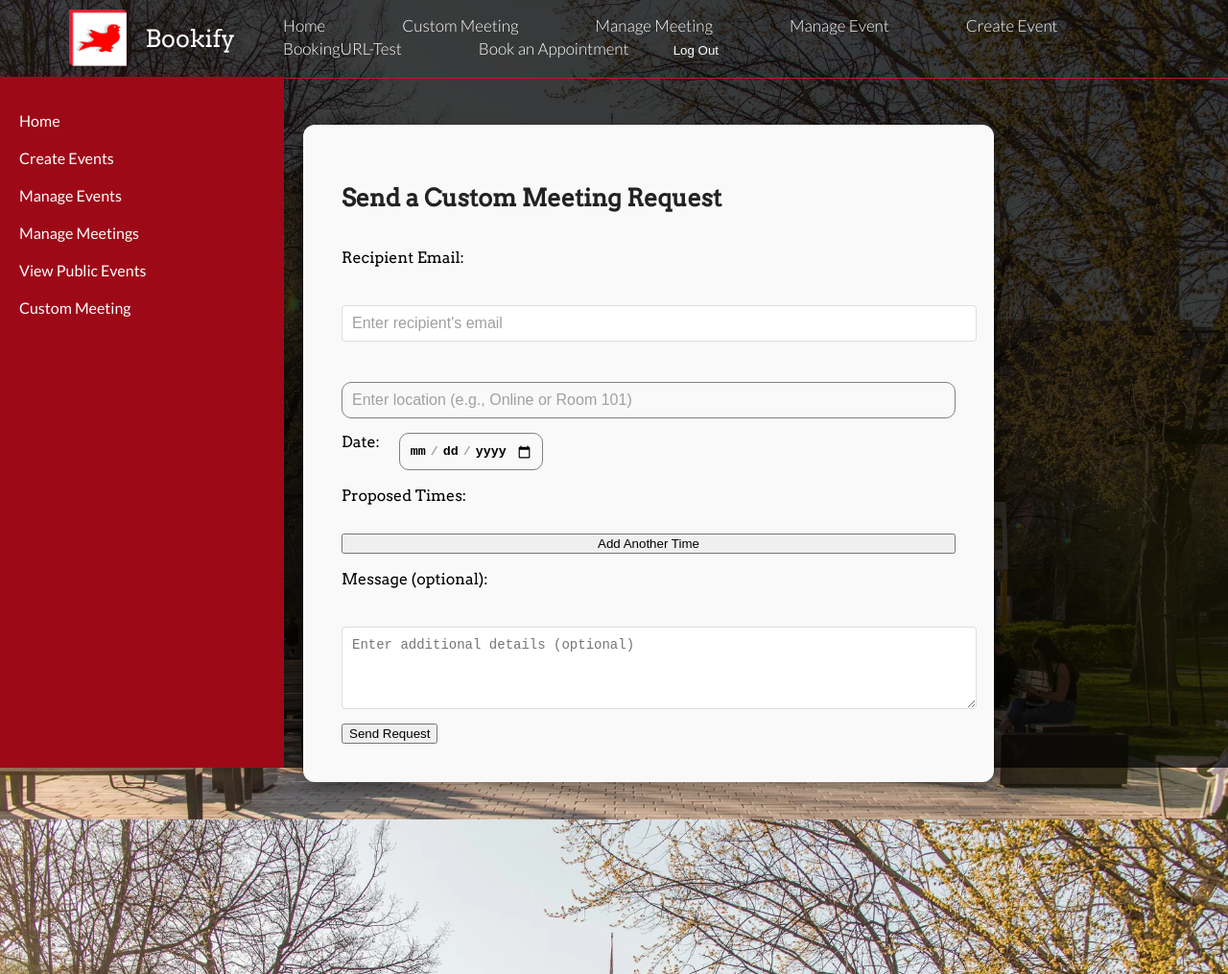
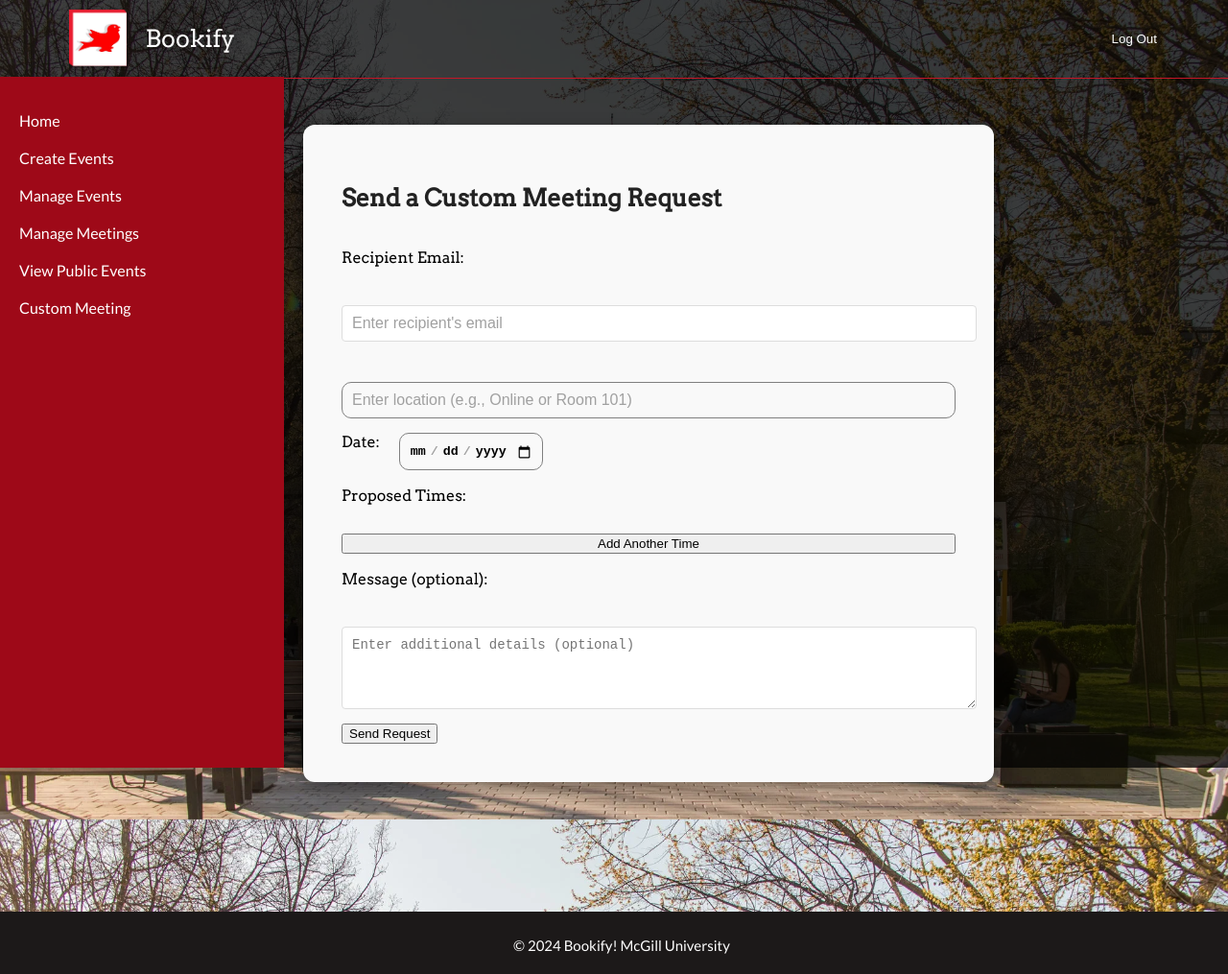
Before and after one commit to andretandoc/bookify, a React (Vite) app in the folder client/: page /CustomMeeting in a window 1280 px wide. Shown: the top 1015 px of the page at 96% size. Built offline with nearby package versions, Linux system fonts and the light colour scheme; sample sign-in values are in the browser's storage.

Commit message:
footer on all pages

```diff
--- a/client/src/components/Header.jsx
+++ b/client/src/components/Header.jsx
@@ -56,33 +56,6 @@ function Header({ isLoggedIn, onLogout }) {
           ref = {navbarRef} >
           {isLoggedIn ? (
             <>
-              <div className = "nav-item">
-                <Link to = "/MemberPage">Home</Link>
-              </div>
-
-              <div className = "nav-item">
-                <Link to = "/CustomMeeting">Custom Meeting</Link>
-              </div>
-
-              <div className = "nav-item">
-                <Link to = "/ManageBooking">Manage Meeting</Link>
-              </div>
-
-              <div className = "nav-item">
-                <Link to = "/ManageEvent">Manage Event</Link>
-              </div>
-
-              <div className = "nav-item">
-                <Link to = "/CreateEvent">Create Event</Link>
-              </div>
-
-              <div className = "nav-item">
-                <Link to = "/URLTest">BookingURL-Test</Link>
-              </div>
-
-              <div className = "nav-item">
-                <Link to = "/FullEvents">Book an Appointment</Link>
-              </div>
 
               <div className = "nav-item">
                 <button
--- a/client/src/components/private/CustomMeeting.jsx
+++ b/client/src/components/private/CustomMeeting.jsx
@@ -226,6 +226,12 @@ const CustomMeeting = () => {
           )}
         </form>
       </div>
+
+      <div className="footer">
+        <footer>
+          <p> &copy; 2024 Bookify! McGill University </p>
+        </footer>
+      </div>
     </main>
   );
 };
--- a/client/src/components/private/createEvent.jsx
+++ b/client/src/components/private/createEvent.jsx
@@ -272,6 +272,12 @@ const CreateEvent = () => {
           </button>
         </form>
       </div>
+
+      <div className="footer">
+        <footer>
+          <p> &copy; 2024 Bookify! McGill University </p>
+        </footer>
+      </div>
     </main>
   );
 };
```
